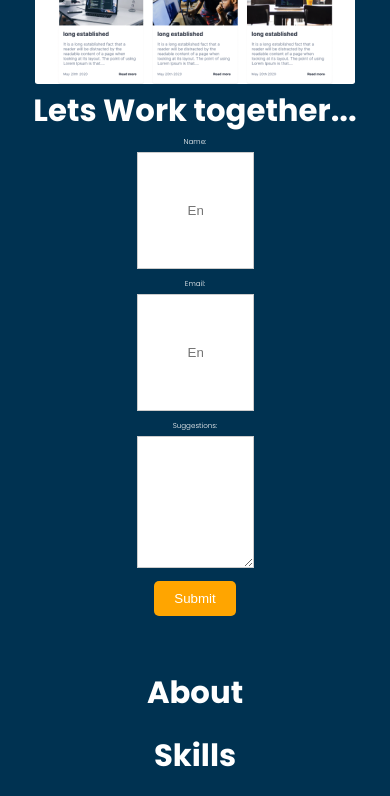
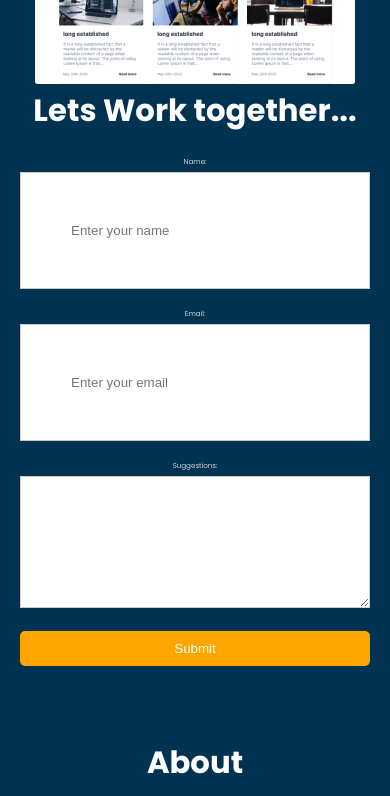
Before and after one commit to KAZMIALI7/Portfolio, a plain HTML site: page index.html in a window 390 px wide. Shown: the part 3220-4016 px from the top of the page. Drawn offline with nearby package versions, Linux system fonts and the light colour scheme.

Commit message:
Update style.css

```diff
--- a/style.css
+++ b/style.css
@@ -312,4 +312,19 @@ button[type="submit"] {
     #contact .container {
       height: 50vh;
     }
+    form {
+        width: 100%;
+        padding: 20px;
+      }
+
+      input[type="text"],
+      input[type="email"],
+      textarea {
+        width: 100%;
+        margin-bottom: 20px;
+      }
+
+      button[type="submit"] {
+        width: 100%;
+      }
   }
```
